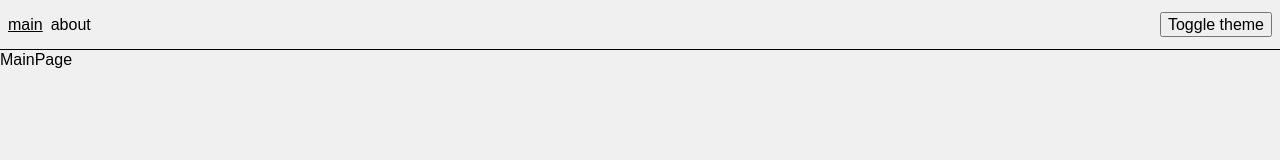
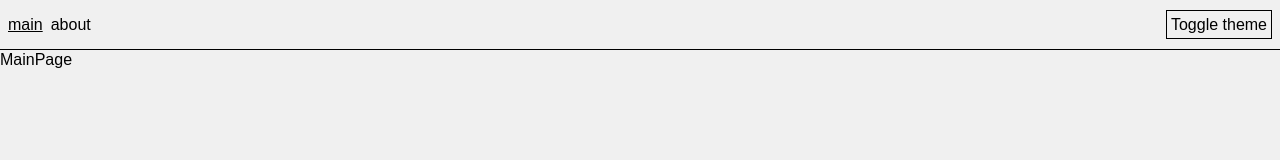
Before and after one commit to kstokken99/core, a React app: page / in a window 1280 px wide. Shown: the top 160 px of the page. Built offline with nearby package versions, Linux system fonts and the light colour scheme.

Commit message:
feat: 📦 Button component

```diff
--- a/src/components/Navbar/Navbar.tsx
+++ b/src/components/Navbar/Navbar.tsx
@@ -1,5 +1,5 @@
 import { useTheme } from "@/providers/theme";
-import { Link } from "@/components/ui";
+import { Link, Button } from "@/components/ui";
 import { AppRoutes, routePaths } from "@/constants";
 import { cn } from "@/utils";
 
@@ -17,7 +17,7 @@ export const Navbar = ({ className }: NavbarProps) => {
         <Link to={routePaths.main}>{AppRoutes.MAIN}</Link>
         <Link to={routePaths.about}>{AppRoutes.ABOUT}</Link>
       </div>
-      <button onClick={toggleTheme}>Toggle theme</button>
+      <Button onClick={toggleTheme}>Toggle theme</Button>
     </nav>
   );
 };
--- /dev/null
+++ b/src/components/ui/Button/Button.module.scss
@@ -0,0 +1,7 @@
+.root {
+    border: 1px solid var(--primary-color);
+    color: var(--primary-color);
+    background-color: var(--bg-color);
+    padding: var(--padding-sm);
+    cursor: pointer;
+}
--- /dev/null
+++ b/src/components/ui/Button/Button.tsx
@@ -0,0 +1,19 @@
+import { cn } from "@/utils";
+
+import styles from "./Button.module.scss";
+
+interface ButtonProps extends React.ButtonHTMLAttributes<HTMLButtonElement> {
+  className?: string;
+}
+
+export const Button: React.FC<ButtonProps> = ({
+  className,
+  children,
+  ...props
+}) => {
+  return (
+    <button className={cn(styles.root, className)} {...props}>
+      {children}
+    </button>
+  );
+};
--- a/src/components/ui/index.ts
+++ b/src/components/ui/index.ts
@@ -1 +1,2 @@
 export * from "./Link/Link";
+export * from "./Button/Button";
```
